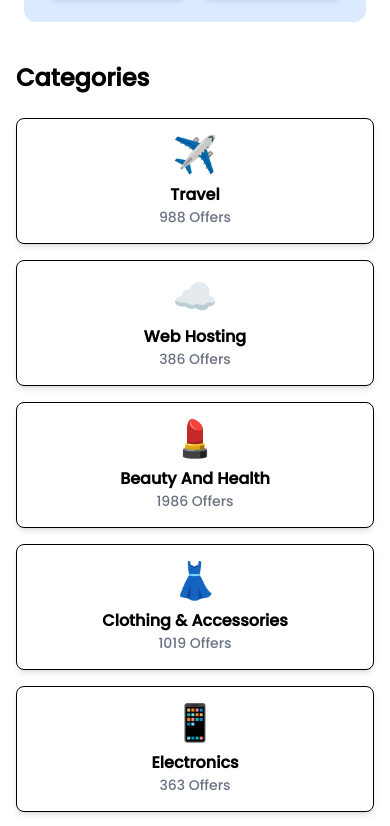
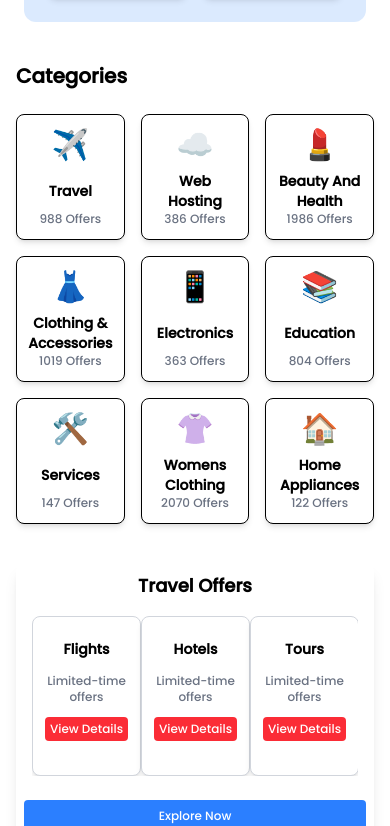
Before and after one commit to ankitWork2001/asmi, a React (Vite) app: page / in a window 390 px wide. Shown: the part 1129-1955 px from the top of the page. Built offline with nearby package versions, Linux system fonts and the light colour scheme.

Commit message:
modified Category.jsx

```diff
--- a/src/Components/Categories.jsx
+++ b/src/Components/Categories.jsx
@@ -29,23 +29,45 @@ const Categories = () => {
     slidesToScroll: 3,
     centerMode: false,
     focusOnSelect: true,
+    responsive: [
+      {
+        breakpoint: 1024,
+        settings: {
+          slidesToShow: 3,
+          slidesToScroll: 3,
+        },
+      },
+      {
+        breakpoint: 768,
+        settings: {
+          slidesToShow: 3,
+          slidesToScroll: 3,
+        },
+      },
+    ],
   };
 
   return (
     <div className="p-4 md:p-6">
-      <h2 className="text-2xl font-bold mb-6">Categories</h2>
+      <h2 className="text-xl md:text-2xl font-bold mb-6 text-left">
+        Categories
+      </h2>
 
       {/* Categories Grid */}
-      <div className="grid grid-cols-1 sm:grid-cols-2 md:grid-cols-3 gap-4 md:gap-6">
+      <div className="grid grid-cols-3 gap-4 md:gap-6">
         {categories.map((category) => (
           <div
             key={`category-card-${category.id}`}
-            className="flex flex-col items-center justify-center p-4 border rounded-lg shadow-md cursor-pointer hover:shadow-lg transition bg-white"
+            className="flex flex-col items-center justify-center p-3 md:p-4 border rounded-lg shadow-md cursor-pointer hover:shadow-lg transition bg-white"
             onClick={() => scrollToCategory(category.id)}
           >
-            <span className="text-4xl">{category.icon}</span>
-            <h3 className="mt-2 font-semibold text-center">{category.name}</h3>
-            <p className="text-gray-500 text-sm">{category.offers} Offers</p>
+            <span className="text-3xl md:text-4xl">{category.icon}</span>
+            <h3 className="mt-2 font-semibold text-center text-sm md:text-base min-h-[40px] flex items-center justify-center">
+              {category.name}
+            </h3>
+            <p className="text-gray-500 text-xs md:text-sm ">
+              {category.offers} Offers
+            </p>
           </div>
         ))}
       </div>
@@ -58,21 +80,27 @@ const Categories = () => {
             ref={(el) => (categoryRefs.current[category.id] = el)}
             className="mt-8 rounded-lg p-2 shadow-lg bg-white pb-13 w-full relative"
           >
-            <h2 className="text-xl font-bold mb-4">{category.name} Offers</h2>
+            <h2 className="text-lg md:text-xl font-bold mb-4 text-center">
+              {category.name} Offers
+            </h2>
 
             {/* Slider Component */}
             <Slider
               {...settings}
-              className="relative px-8 overflow-visible gap-4 ml-[-25px]"
+              className="relative px-2 sm:px-4 md:px-8 overflow-visible gap-4 mb-2"
             >
               {category.data.slice(0, 3).map((item, index) => (
                 <div
                   key={`item-${category.id}-${index}`}
-                  className="p-6 border border-gray-300 rounded-lg shadow-md bg-white hover:shadow-lg transition flex flex-col items-center"
+                  className="p-3 sm:p-4 md:p-6 border border-gray-300 rounded-lg shadow-md bg-white hover:shadow-lg transition flex flex-col items-center justify-center min-h-[160px]"
                 >
-                  <h3 className="font-semibold">{item}</h3>
-                  <p className="text-sm text-gray-500">Limited-time offers</p>
-                  <button className="bg-red-500 text-white rounded p-2 w-full mt-2 hover:bg-red-600 transition">
+                  <h3 className="font-semibold text-center text-sm md:text-base min-h-[40px] flex items-center justify-center">
+                    {item}
+                  </h3>
+                  <p className="text-xs md:text-sm text-gray-500 text-center mt-1">
+                    Limited-time offers
+                  </p>
+                  <button className="bg-red-500 text-white rounded p-1 md:p-2 w-full mt-3 hover:bg-red-600 transition text-xs md:text-sm">
                     View Details
                   </button>
                 </div>
@@ -83,7 +111,7 @@ const Categories = () => {
             <Link
               to={`/category/${category.id}`}
               onClick={() => window.scrollTo({ top: 0, behavior: "smooth" })}
-              className="bg-blue-500 text-white rounded p-2 text-sm absolute right-10 top-50 hover:bg-blue-600 transition"
+              className="bg-blue-500 mr-6 text-white rounded p-2 text-xs md:text-sm w-full sm:w-auto block text-center mt-6 sm:mt-0 sm:absolute sm:bottom-4 sm:right-4 hover:bg-blue-600 transition"
             >
               Explore Now
             </Link>
```
